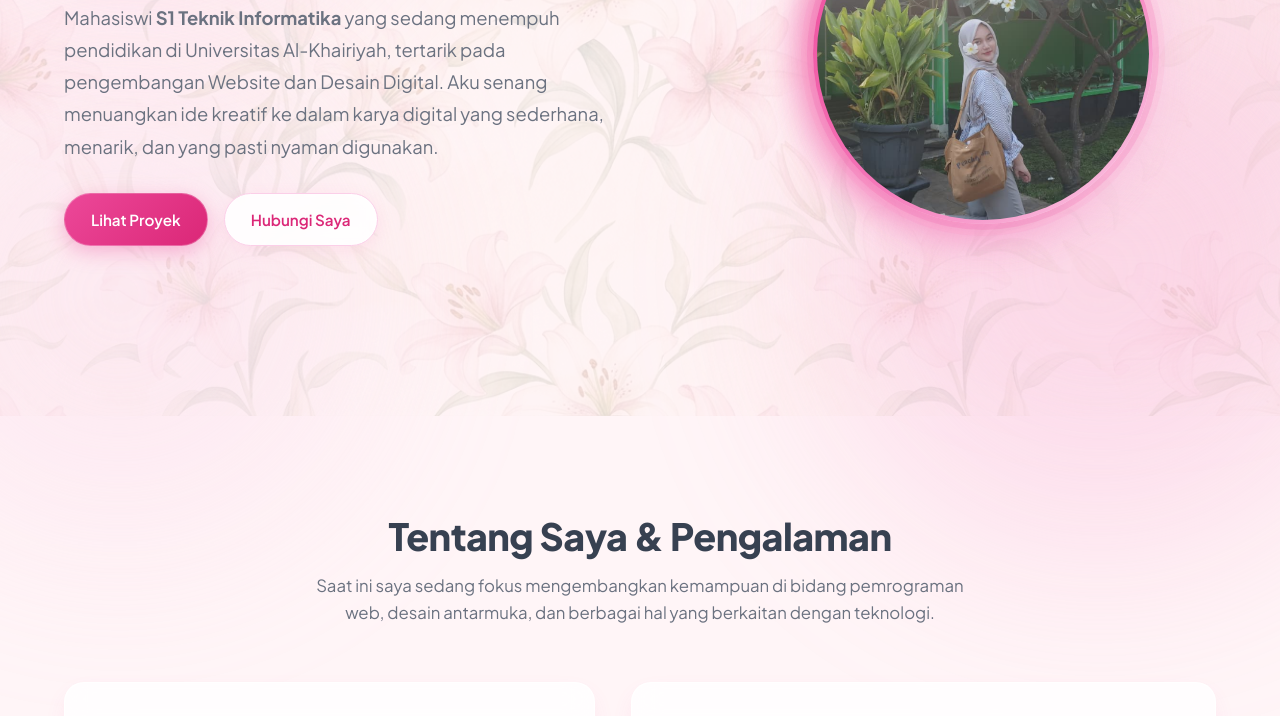
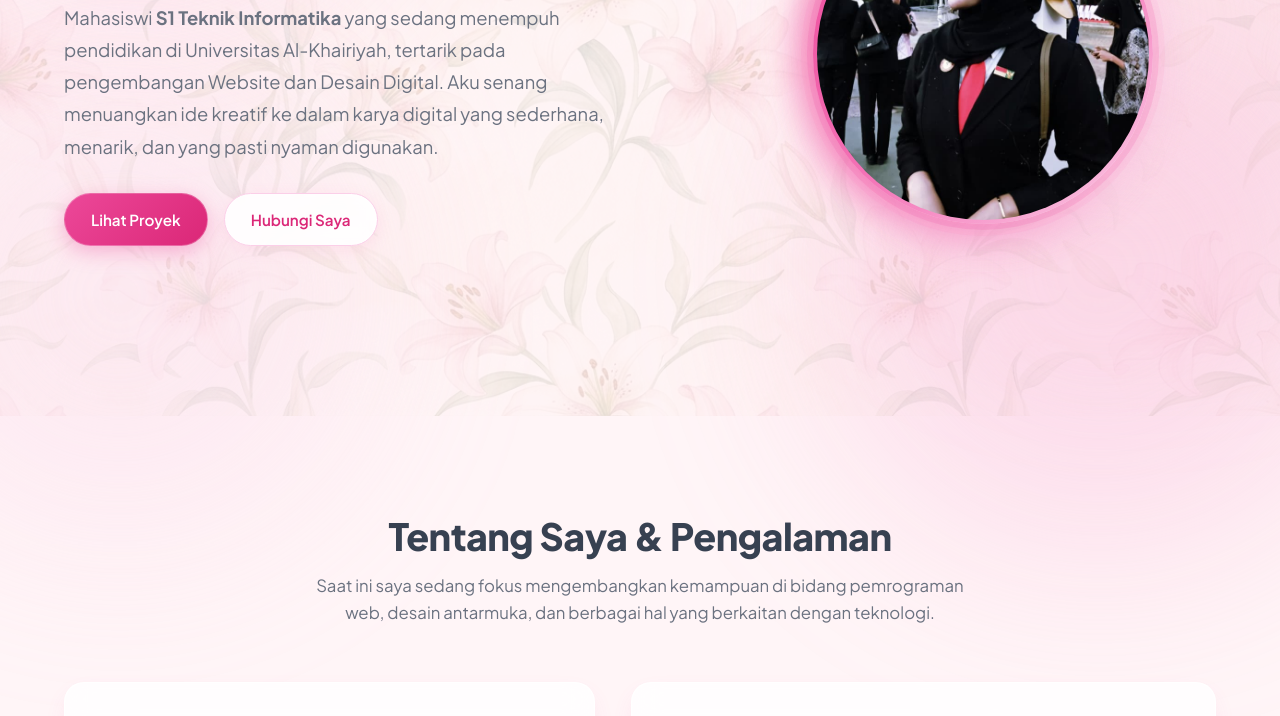
Before and after one commit to losfikadewi/potret, a plain HTML site: page index.html in a window 1280 px wide. Shown: the part 384-1100 px from the top of the page. Drawn offline with Linux system fonts and the light colour scheme; a script that the page names is missing.

```diff
--- a/index.html
+++ b/index.html
@@ -105,7 +105,7 @@
 
                             <!-- Photo Frame -->
                             <div class="avatar-frame">
-                                <img src="foto-fika.png" alt="Foto Sulistiana Losfika Dewi" class="avatar-photo">
+                                <img src="foto-fika2.jpeg" alt="Foto Sulistiana Losfika Dewi" class="avatar-photo">
                             </div>
                         </div>
                     </div>
--- a/style.css
+++ b/style.css
@@ -654,7 +654,7 @@
   width: 100%;
   height: 100%;
   object-fit: cover;
-  object-position: center 50%;
+  object-position: center 80%;
   border-radius: 100%;
   transition: var(--transition-normal);
 }
```
Also changed, not shown: foto-fika2.jpeg (added).
